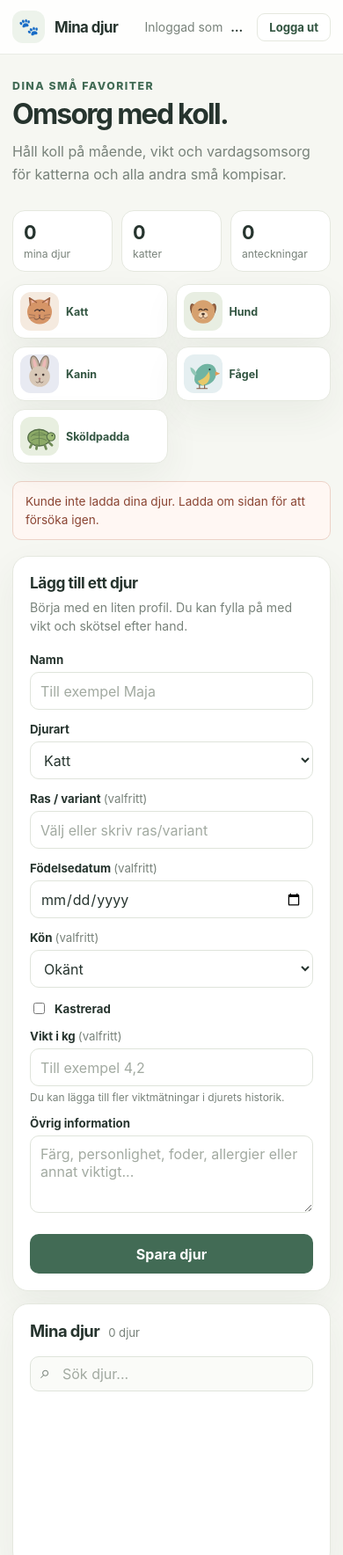
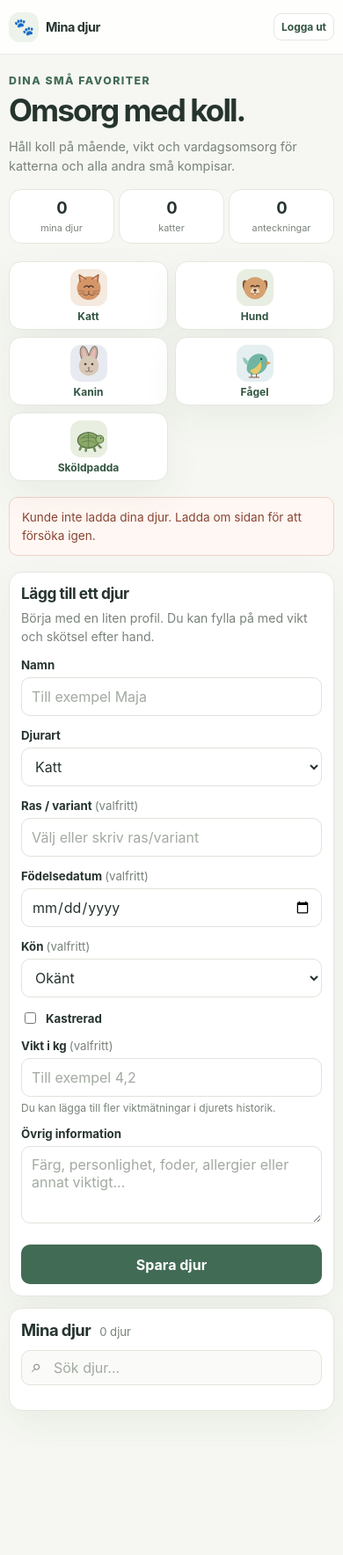
Before and after one commit to richardstenlund/mina-djur, a website: page app/public/index.html in a window 390 px wide. Shown: the top 1768 px of the page at 88% size. After the commit the page ends 1644 px from the top, so only its background shows below. Drawn offline with Linux system fonts and the light colour scheme; no server answers.

Commit message:
Anpassa Mina djur för mobil och surfplatta
- Stapla startsidans formulär och djurlista på smala skärmar
- Anpassa profilformulär, påminnelser, fotouppladdning och historik för mobil
- Förbättra toppfält, knappar, exempelbildsgalleri och panelmarginaler vid flera brytpunkter
- Dokumentera responsivt stöd i README

Co-authored-by: Copilot <223556219+Copilot@users.noreply.github.com>

```diff
--- a/app/public/styles.css
+++ b/app/public/styles.css
@@ -48,7 +48,7 @@ h1 { margin: 0; font-size: clamp(2rem, 4vw, 3rem); line-height: 1.08; letter-spa
 .panel-intro { margin: 7px 0 20px; color: var(--muted); font-size: .88rem; line-height: 1.5; }
 label { display: block; margin: 14px 0 6px; font-size: .83rem; font-weight: 700; }
 input, select, textarea { width: 100%; border: 1px solid #dfe4db; border-radius: 10px; outline: none; background: #fff; color: var(--ink); transition: border-color .15s, box-shadow .15s; }
-input, select { min-height: 43px; padding: 9px 11px; }
+input, select { min-height: 44px; padding: 9px 11px; }
 textarea { min-height: 88px; padding: 10px 11px; resize: vertical; }
 input:focus, select:focus, textarea:focus { border-color: #7fa18a; box-shadow: 0 0 0 3px #426b5518; }
 input::placeholder, textarea::placeholder { color: #a2aaa1; }
@@ -146,34 +146,109 @@ a.text-button { text-decoration: none; display: inline-flex; align-items: center
 .auth-switch a { color: var(--green); font-weight: 700; text-decoration: none; }
 .auth-switch a:hover { text-decoration: underline; }
 
+@media (max-width: 1024px) {
+	.topbar-inner, .page { width: min(100% - 36px, 960px); }
+	.layout { grid-template-columns: minmax(260px, .85fr) minmax(0, 1.15fr); gap: 16px; }
+	.form-panel, .content-panel { padding: 20px; }
+	.stat { min-width: 100px; padding: 12px; }
+	.example-gallery { gap: 9px; }
+	.example-tile { gap: 9px; padding: 9px; }
+	.example-tile img { width: 48px; height: 48px; flex-basis: 48px; }
+}
+
 @media (max-width: 820px) {
-	.welcome { align-items: flex-start; flex-direction: column; }
+	.topbar-inner, .page { width: min(100% - 32px, 720px); }
+	main { padding-top: 30px; }
+	.welcome { align-items: flex-start; flex-direction: column; gap: 20px; }
+	.stats { width: 100%; }
+	.stat { flex: 1; }
 	.example-gallery { grid-template-columns: repeat(3, minmax(0, 1fr)); }
-	.layout { grid-template-columns: minmax(245px, .8fr) minmax(0, 1.2fr); gap: 14px; }
-	.form-panel, .content-panel { padding: 19px; }
+	.layout { grid-template-columns: 1fr; gap: 16px; }
+	.form-panel, .content-panel { padding: 22px; }
+	.content-panel { min-height: 0; }
+	.animal-list { grid-template-columns: repeat(2, minmax(0, 1fr)); }
+	.animal-main { gap: 10px; }
+	.card-actions { justify-content: flex-start; flex-wrap: wrap; padding-right: 16px; gap: 10px 16px; }
+	.profile-panel { padding: 20px; }
+	.profile-form { grid-template-columns: repeat(2, minmax(0, 1fr)); }
+	.reminder-row { gap: 9px 12px; }
 }
+
 @media (max-width: 650px) {
-	.topbar { height: 62px; }
-	.topbar-inner, .page { width: min(100% - 28px, 520px); }
-	.local-note { font-size: .73rem; }
-	main { padding-top: 28px; }
-	.welcome { margin-bottom: 22px; }
-	.example-gallery { grid-template-columns: repeat(2, minmax(0, 1fr)); gap: 9px; margin-bottom: 20px; }
-	.example-tile { gap: 8px; padding: 8px; }
-	.example-tile img { width: 44px; height: 44px; flex-basis: 44px; }
-	.example-tile figcaption { font-size: .78rem; }
-	.stats { width: 100%; }
-	.stat { flex: 1; min-width: 0; padding: 11px 12px; }
-	.layout { grid-template-columns: 1fr; }
-	.content-panel { min-height: 300px; }
+	.topbar { min-height: 62px; height: auto; padding: 8px 0; }
+	.topbar-inner, .page { width: min(100% - 24px, 520px); }
+	.topbar-inner { gap: 8px; }
+	.brand { gap: 8px; font-size: .96rem; }
+	.brand-mark { width: 34px; height: 34px; }
+	.topbar-right { gap: 7px; }
+	.user-chip { gap: 4px; font-size: .7rem; }
+	.logout-button { padding: 7px 9px; font-size: .75rem; }
+	main { padding: 22px 0 40px; }
+	.welcome { gap: 16px; margin-bottom: 20px; }
+	h1 { font-size: clamp(1.9rem, 9vw, 2.5rem); }
+	.welcome-copy { font-size: .9rem; line-height: 1.5; }
+	.stats { gap: 7px; }
+	.stat { min-width: 0; padding: 10px 8px; text-align: center; }
+	.stat strong { font-size: 1.15rem; }
+	.stat span { font-size: .68rem; }
+	.example-gallery { grid-template-columns: repeat(2, minmax(0, 1fr)); gap: 8px; margin: 0 0 18px; }
+	.example-tile { gap: 8px; padding: 7px; }
+	.example-tile img { width: 40px; height: 40px; flex-basis: 40px; }
+	.example-tile figcaption { font-size: .75rem; }
+	.layout { gap: 13px; }
+	.form-panel, .content-panel, .profile-panel { padding: 15px; border-radius: 15px; }
+	.panel-intro { margin-bottom: 14px; }
+	.animal-list { grid-template-columns: 1fr; gap: 10px; }
+	.animal-main { padding: 14px; }
+	.animal-identity { gap: 10px; }
+	.card-actions { padding: 0 14px 13px; gap: 12px 16px; }
+	.text-button { min-height: 36px; }
+	.details summary { padding: 13px 14px; }
+	.details-body { padding: 0 12px 14px; }
+	.log-form { grid-template-columns: 1fr; gap: 0; padding: 12px; }
+	.log-form .full { grid-column: auto; }
+	.log-form label { margin-top: 10px; }
+	.log-form label:first-child { margin-top: 2px; }
+	.log-form .primary { min-height: 44px; }
+	.list-heading { align-items: stretch; flex-direction: column; gap: 12px; margin-bottom: 15px; }
+	.list-title { flex-wrap: wrap; }
+	.search, .search-wrap { width: 100%; }
+	.profile-head { gap: 12px; }
+	.profile-panel h1 { font-size: 1.4rem; }
+	.profile-gallery { gap: 8px; }
+	.gallery-item img { width: 88px; height: 88px; }
+	.photo-form { align-items: stretch; flex-direction: column; gap: 8px; padding: 12px; }
+	.photo-form label { margin: 0; }
+	.photo-form input[type="file"] { min-height: 44px; max-width: 100%; padding: 8px; font-size: .78rem; }
+	.photo-form .primary { margin-top: 0; }
+	.profile-form { grid-template-columns: 1fr; }
+	.pedigree-heading { grid-column: auto; }
+	.reminder-row { align-items: stretch; flex-direction: column; gap: 8px; }
+	.reminder-name, .reminder-info { flex-basis: auto; }
+	.reminder-interval-form { flex-wrap: wrap; }
+	.reminder-interval-form button { min-height: 40px; padding: 8px; }
+	.log-item { grid-template-columns: 10px minmax(0, 1fr) auto; gap: 7px; }
+	.log-date { white-space: normal; text-align: right; }
+	.delete-log { min-width: 36px; min-height: 36px; }
+	.auth-page { padding: 14px; }
+	.auth-card { padding: 24px 20px; }
 }
+
 @media (max-width: 420px) {
-	.list-heading { align-items: flex-start; flex-direction: column; }
-	.search { width: 100%; }
-	.search-wrap { width: 100%; }
-	.animal-main { padding: 15px; }
-	.card-actions { padding-left: 71px; }
-	.log-form { grid-template-columns: 1fr; }
-	.log-form .full { grid-column: auto; }
-	.log-date { font-size: .7rem; }
+	.topbar-inner, .page { width: min(100% - 20px, 380px); }
+	.user-chip { display: none; }
+	.brand { font-size: .9rem; }
+	.logout-button { padding: 7px 8px; }
+	.stats { gap: 5px; }
+	.stat { padding: 9px 5px; }
+	.example-tile { flex-direction: column; justify-content: center; gap: 4px; min-height: 78px; }
+	.example-tile img { width: 42px; height: 42px; }
+	.form-panel, .content-panel, .profile-panel { padding: 13px; }
+	.animal-main { padding: 12px; }
+	.animal-cover, .animal-icon { flex-basis: 39px; width: 39px; height: 39px; }
+	.card-actions { padding: 0 12px 12px; gap: 8px 12px; }
+	.text-button { font-size: .76rem; }
+	.reminder-interval-form { gap: 6px; }
+	.reminder-interval-form .field-hint { flex: 1; }
+	.auth-card { padding: 22px 17px; }
 }
```
Also changed, not shown: README.md.
